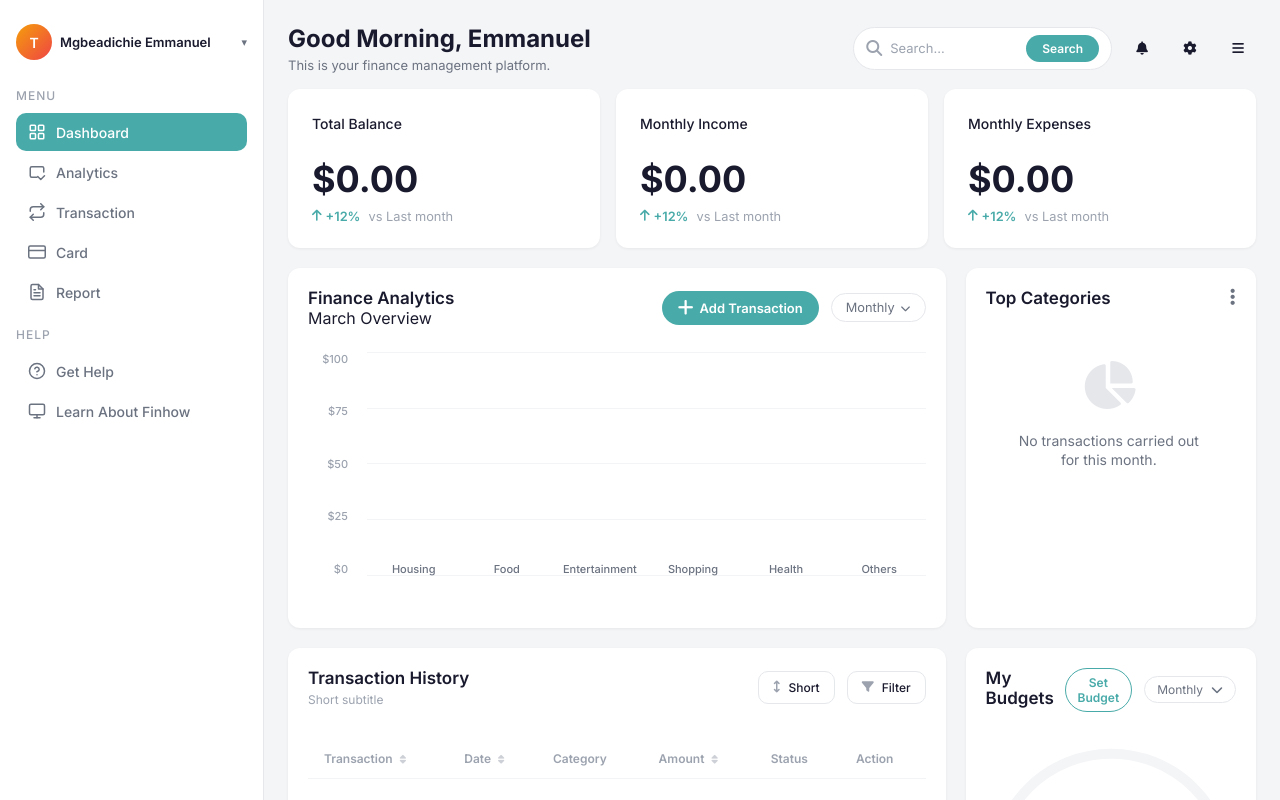
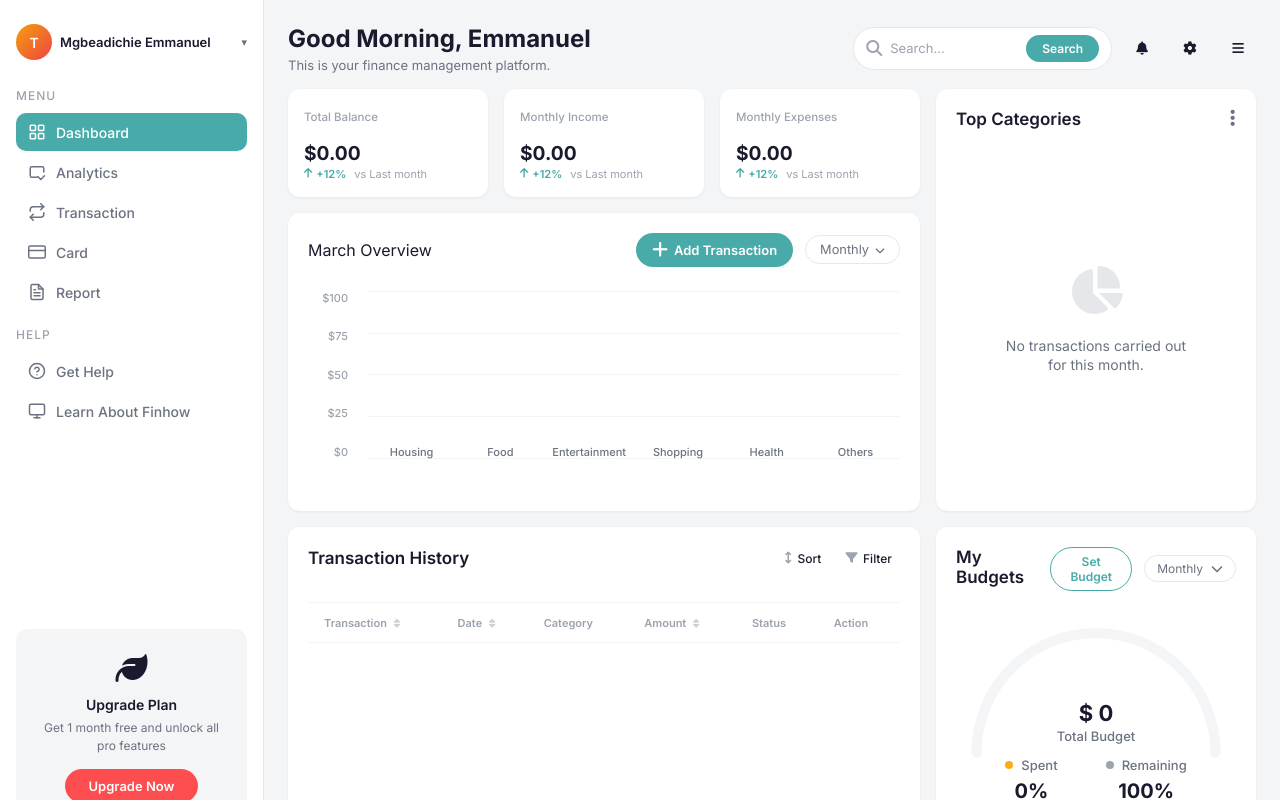
Before and after one commit to emmanuelryann/finance-tracker, a React (Vite) app: page / in a window 1280 px wide. Shown: the top 800 px of the page. Built offline with nearby package versions, Linux system fonts and the light colour scheme.

Commit message:
final touches

```diff
--- a/src/components/BalanceChart.jsx
+++ b/src/components/BalanceChart.jsx
@@ -20,7 +20,6 @@ function BalanceChart({ onAddClick, totalIncome, categoryData, monthName }) {
     <div className="card balance-chart">
       <div className="card-header">
         <div className="balance-chart__title-group">
-          <h3 className="card-title">Finance Analytics</h3>
           <p className="balance-chart__subtitle">{monthName} Overview</p>
         </div>
         <div className="balance-chart__actions">
--- a/src/components/RecentTransaction.jsx
+++ b/src/components/RecentTransaction.jsx
@@ -25,11 +25,10 @@ function RecentTransaction({ transactions }) {
       <div className="card-header">
         <div className="transaction-history__title-group">
           <h3 className="card-title">Transaction History</h3>
-          <p className="card-subtitle">Short subtitle</p>
         </div>
         <div className="transaction-history__actions">
           <button className="txn-action-btn">
-            <i className="fa-solid fa-arrows-up-down"></i> Short
+            <i className="fa-solid fa-arrows-up-down"></i> Sort
           </button>
           <button className="txn-action-btn">
             <i className="fa-solid fa-filter"></i> Filter
@@ -64,11 +63,11 @@ function RecentTransaction({ transactions }) {
                   <span
                     className="status-tag"
                     style={{
-                      backgroundColor: `${getStatusColor(txn.status)}15`,
-                      color: getStatusColor(txn.status)
+                      backgroundColor: getStatusColor(txn.status),
+                      color: '#fff'
                     }}
                   >
-                    <i className="fa-solid fa-circle-check" style={{ fontSize: '0.625rem' }}></i> {txn.status || 'Success'}
+                    {txn.status || 'Success'}
                   </span>
                 </td>
                 <td className="txn-action-cell">
--- a/src/components/TopCategories.jsx
+++ b/src/components/TopCategories.jsx
@@ -46,6 +46,34 @@ function TopCategories({ categorySpending, totalIncome }) {
             <p>No transactions carried out for this month.</p>
           </div>
         ) : (
+          <>
+            <div className="top-categories__chart-container">
+              <svg viewBox="0 0 36 36" className="top-categories__pie">
+                {activeCategories.reduce((acc, cat, i) => {
+                  const strokeDasharray = `${cat.percent} ${100 - cat.percent}`;
+                  const strokeDashoffset = -acc.offset;
+                  acc.elements.push(
+                    <circle
+                      key={cat.label}
+                      cx="18" cy="18" r="16"
+                      fill="transparent"
+                      stroke={cat.color}
+                      strokeWidth="4"
+                      strokeDasharray={strokeDasharray}
+                      strokeDashoffset={strokeDashoffset}
+                    />
+                  );
+                  acc.offset += cat.percent;
+                  return acc;
+                }, { elements: [], offset: 0 }).elements}
+              </svg>
+              <div className="top-categories__chart-center">
+                <span className="chart-label">Total spent</span>
+                <span className="chart-value">${Object.values(categorySpending).reduce((a, b) => a + b, 0).toLocaleString()}</span>
+              </div>
+            </div>
+
+            <div className="top-categories__list-wrapper">
               <ul className="top-categories__list">
                 {activeCategories.map((cat) => (
                   <li key={cat.label} className="top-categories__item">
@@ -72,6 +100,8 @@ function TopCategories({ categorySpending, totalIncome }) {
                   </li>
                 ))}
               </ul>
+            </div>
+          </>
         )}
       </div>
     </div>
--- a/src/index.css
+++ b/src/index.css
@@ -129,31 +129,42 @@ input {
 
 .content-grid {
   display: grid;
-  grid-template-columns: 1fr 1fr min(22rem, 30%);
-  grid-template-rows: auto auto 1fr;
-  gap: 1.25rem;
+  grid-template-columns: 1fr 1fr clamp(18rem, 25vw, 24rem);
+  grid-template-rows: min-content min-content 1fr;
+  gap: 1rem;
   flex: 1;
+  align-items: start;
 }
 
 .metrics-row {
-  grid-column: 1 / -1;
+  grid-column: 1 / 3;
+  grid-row: 1;
 }
 
 .balance-chart {
-  grid-column: span 2;
-  min-height: clamp(20rem, 45vh, 28rem);
+  grid-column: 1 / 3;
+  grid-row: 2;
+  min-height: clamp(15rem, 35vh, 22rem);
 }
 
 .top-categories {
   grid-column: 3;
+  grid-row: 1 / span 2;
+  height: 100%;
 }
 
 .recent-txn {
-  grid-column: span 2;
+  grid-column: 1 / 3;
+  grid-row: 3;
+  height: clamp(20rem, 35vh, 28rem);
+  max-height: clamp(20rem, 35vh, 28rem);
 }
 
 .budget {
   grid-column: 3;
+  grid-row: 3;
+  /* height: clamp(20rem, 50vh, 28rem); */
+  /* max-height: clamp(20rem, 50vh, 28rem); */
 }
 
 /* ===== Shared Card Style ===== */
--- a/src/styles/Budget.css
+++ b/src/styles/Budget.css
@@ -161,7 +161,7 @@
 
 .budget__gauge-center {
   position: absolute;
-  bottom: 1%;
+  bottom: 0%;
   left: 50%;
   transform: translateX(-50%);
   text-align: center;
@@ -196,6 +196,7 @@
 .budget__stat-item {
   display: flex;
   flex-direction: column;
+  align-items: center;
   gap: 0.35rem;
 }
 
--- a/src/styles/MetricCards.css
+++ b/src/styles/MetricCards.css
@@ -1,36 +1,36 @@
 .metrics-row {
-  grid-column: 1 / -1;
   display: grid;
   grid-template-columns: repeat(3, 1fr);
   gap: 1rem;
 }
 
 .metric-card {
-  padding: clamp(1rem, 2.5vw, 1.5rem);
-  height: auto;
+  padding: clamp(0.5rem, 1.25vw, 1rem);
+  gap: 0.5rem;
+  /* height: auto; */
 }
 
 .metric-card__header {
-  margin-bottom: 1.5rem;
+  margin-bottom: clamp(0.25rem, 0.75vw, 0.5rem);
 }
 
 .metric-card__label {
-  font-size: clamp(0.75rem, 1.2vw, 0.875rem);
+  font-size: clamp(0.625rem, 0.9vw, 0.75rem);
   font-weight: 500;
-  color: var(--color-text-primary);
+  color: var(--color-text-muted);
 }
 
 .metric-card__amount {
-  font-size: clamp(1.5rem, 3vw, 2.25rem);
+  font-size: clamp(1.125rem, 1.5vw, 1.5rem);
   font-weight: 700;
-  margin-bottom: 0.5rem;
+  margin-bottom: clamp(0.0625rem, 0.25vw, 0.125rem);
 }
 
 .metric-card__trend {
   display: flex;
   align-items: center;
   gap: 0.5rem;
-  font-size: clamp(0.6875rem, 1vw, 0.8125rem);
+  font-size: clamp(0.6875rem, 0.7vw, 0.8125rem);
 }
 
 .trend-value {
--- a/src/styles/RecentTransaction.css
+++ b/src/styles/RecentTransaction.css
@@ -1,39 +1,37 @@
 .recent-txn {
   flex: 1;
-  min-height: 400px;
-}
-
-.card-subtitle {
-  font-size: 0.75rem;
-  color: var(--color-text-muted);
-  margin-top: 0.25rem;
+  display: flex;
+  flex-direction: column;
 }
 
 .transaction-history__actions {
   display: flex;
-  gap: 0.75rem;
+  gap: 0.5rem;
 }
 
 .txn-action-btn {
   display: flex;
   align-items: center;
-  gap: 0.5rem;
-  padding: 0.5rem 0.875rem;
-  border: 1px solid var(--color-border);
-  border-radius: var(--radius-md);
+  gap: 0.35rem;
+  padding: 0.25rem 0.5rem;
+  border: none;
+  background: transparent;
   font-size: 0.75rem;
   font-weight: 500;
   color: var(--color-text-primary);
-  transition: all 0.2s ease;
+  cursor: pointer;
+  transition: opacity 0.2s;
 }
 
 .txn-action-btn:hover {
-  background-color: var(--color-bg);
+  opacity: 0.7;
 }
 
 .transaction-history__table-container {
-  overflow-x: auto;
+  flex: 1;
+  overflow-y: auto;
   margin-top: 1rem;
+  border-top: 1px solid var(--color-border-light);
 }
 
 .transaction-history__table {
@@ -43,12 +41,16 @@
 }
 
 .transaction-history__table th {
-  padding: 0.75rem 1rem;
-  font-size: 0.75rem;
+  padding: clamp(0.5rem, 1vw, 0.875rem) 1rem;
+  font-size: clamp(0.6875rem, 0.8vw, 0.75rem);
   font-weight: 600;
   color: var(--color-text-muted);
   border-bottom: 1px solid var(--color-border-light);
   white-space: nowrap;
+  position: sticky;
+  top: 0;
+  background-color: #fff;
+  z-index: 10;
 }
 
 .transaction-history__table th i {
@@ -67,8 +69,8 @@
 }
 
 .transaction-history__table td {
-  padding: 1rem;
-  font-size: 0.8125rem;
+  padding: clamp(0.5rem, 1vw, 0.875rem) 1rem;
+  font-size: clamp(0.75rem, 1vw, 0.8125rem);
   vertical-align: middle;
 }
 
@@ -78,7 +80,7 @@
 }
 
 .txn-amount-cell.negative {
-  color: var(--color-text-primary);
+  color: var(--color-red);
   font-weight: 600;
 }
 
@@ -90,14 +92,16 @@
 .status-tag {
   display: inline-flex;
   align-items: center;
-  gap: 0.375rem;
-  padding: 0.325rem 0.75rem;
+  justify-content: center;
+  padding: clamp(0.15rem, 0.4vw, 0.25rem) clamp(0.5rem, 1vw, 0.75rem);
   border-radius: var(--radius-full);
-  font-size: 0.6875rem;
+  font-size: clamp(0.5625rem, 0.7vw, 0.65rem);
   font-weight: 600;
   text-transform: capitalize;
+  min-width: clamp(3.5rem, 6vw, 5rem);
 }
 
 .txn-action-btn i {
   color: var(--color-text-muted);
+  font-size: 0.75rem;
 }
--- a/src/styles/TopCategories.css
+++ b/src/styles/TopCategories.css
@@ -5,25 +5,60 @@
 
 .top-categories__content {
   flex: 1;
+  display: flex;
+  flex-direction: column;
+  gap: clamp(1rem, 2vw, 1.5rem);
+  overflow: hidden;
+}
+
+.top-categories__chart-container {
+  position: relative;
+  width: 100%;
+  max-width: clamp(7rem, 12vw, 10rem);
+  margin: 0 auto;
+  aspect-ratio: 1;
+}
+
+.top-categories__pie {
+  transform: rotate(-90deg);
+  border-radius: 50%;
+  width: 100%;
+  height: 100%;
+}
+
+.top-categories__chart-center {
+  position: absolute;
+  top: 50%;
+  left: 50%;
+  transform: translate(-50%, -50%);
+  text-align: center;
+  display: flex;
+  flex-direction: column;
+}
+
+.chart-label {
+  font-size: clamp(0.5rem, 0.75vw, 0.625rem);
+  color: var(--color-text-muted);
+  text-transform: uppercase;
+  letter-spacing: 0.05em;
+}
+
+.chart-value {
+  font-size: clamp(1rem, 1.5vw, 1.25rem);
+  font-weight: 700;
+  color: var(--color-text-primary);
+}
+
+.top-categories__list-wrapper {
+  flex: 1;
   overflow-y: auto;
   padding-right: 0.25rem;
-}
-
-/* Custom scrollbar for Top Categories */
-.top-categories__content::-webkit-scrollbar {
-  width: 0.25rem;
-}
-
-.top-categories__content::-webkit-scrollbar-thumb {
-  background: var(--color-border);
-  border-radius: var(--radius-full);
 }
 
 .top-categories__list {
   display: flex;
   flex-direction: column;
-  gap: 1.25rem; /* Increased uniform gap */
-  padding-bottom: 0.5rem;
+  gap: clamp(0.75rem, 1.25vw, 1.25rem);
 }
 
 .top-categories__item {
```
Lines whose indentation alone changed are shown as unchanged.
